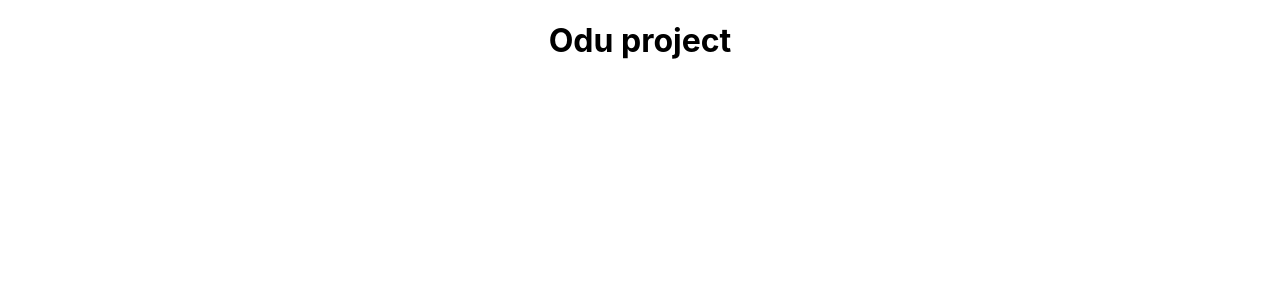
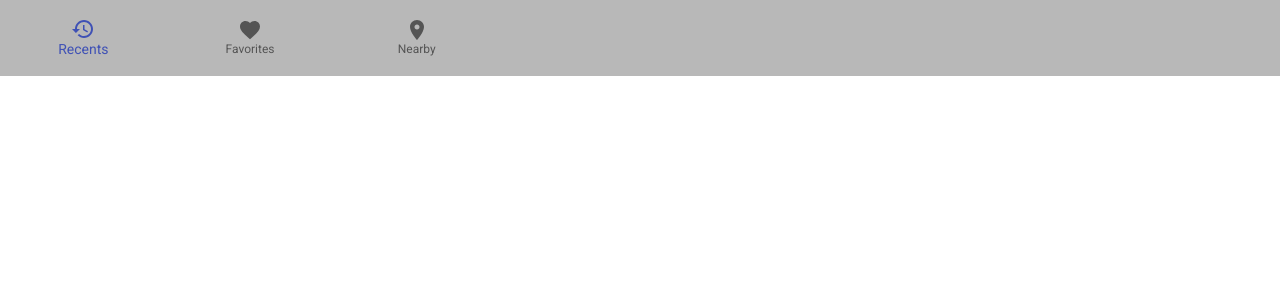
Before and after one commit to alubochkin/educational-platform, a React (Create React App) app: page / in a window 1280 px wide. Shown: the top 300 px of the page. Built offline with nearby package versions, Linux system fonts and the light colour scheme.

Commit message:
структура папок

```diff
--- a/src/App.css
+++ b/src/App.css
@@ -1,38 +1,11 @@
-.App {
-  text-align: center;
+* {
+  padding: 0;
+  margin: 0;
+  box-sizing: border-box;
 }
 
-.App-logo {
-  height: 40vmin;
-  pointer-events: none;
+.top-wrapper {
+  background-color: #b8b8b8;
+  height: max-content;
+  padding: 10px 0;
 }
-
-@media (prefers-reduced-motion: no-preference) {
-  .App-logo {
-    animation: App-logo-spin infinite 20s linear;
-  }
-}
-
-.App-header {
-  background-color: #282c34;
-  min-height: 100vh;
-  display: flex;
-  flex-direction: column;
-  align-items: center;
-  justify-content: center;
-  font-size: calc(10px + 2vmin);
-  color: white;
-}
-
-.App-link {
-  color: #61dafb;
-}
-
-@keyframes App-logo-spin {
-  from {
-    transform: rotate(0deg);
-  }
-  to {
-    transform: rotate(360deg);
-  }
-}
--- a/src/App.js
+++ b/src/App.js
@@ -1,9 +1,10 @@
 import './App.css';
+import Main from './pages/Main';
 
 function App() {
   return (
     <div className="App">
-      <h1>Odu project</h1>
+      <Main />
     </div>
   );
 }
--- /dev/null
+++ b/src/components/Header/Header.js
@@ -0,0 +1,12 @@
+import React from 'react'
+import NavigationTop from './Navigation'
+
+const Header = () => {
+  return (
+    <div className="top-wrapper">
+      <NavigationTop />
+    </div>
+  )
+}
+
+export default Header
--- /dev/null
+++ b/src/components/Header/Navigation.js
@@ -0,0 +1,37 @@
+import React from 'react';
+import { makeStyles } from '@material-ui/core/styles';
+import BottomNavigation from '@material-ui/core/BottomNavigation';
+import BottomNavigationAction from '@material-ui/core/BottomNavigationAction';
+import FolderIcon from '@material-ui/icons/Folder';
+import RestoreIcon from '@material-ui/icons/Restore';
+import FavoriteIcon from '@material-ui/icons/Favorite';
+import LocationOnIcon from '@material-ui/icons/LocationOn';
+
+const useStyles = makeStyles({
+  root: {
+    width: 500,
+    background: 'none',
+  },
+});
+
+const NavigationTop = () => {
+  const classes = useStyles();
+  const [value, setValue] = React.useState(0);
+
+  return (
+    <BottomNavigation
+      value={value}
+      onChange={(event, newValue) => {
+        setValue(newValue);
+      }}
+      showLabels
+      className={classes.root}
+    >
+      <BottomNavigationAction label="Recents" icon={<RestoreIcon />} />
+      <BottomNavigationAction label="Favorites" icon={<FavoriteIcon />} />
+      <BottomNavigationAction label="Nearby" icon={<LocationOnIcon />} />
+    </BottomNavigation>
+  );
+}
+
+export default NavigationTop;
--- /dev/null
+++ b/src/pages/Main.js
@@ -0,0 +1,12 @@
+import React from 'react';
+import Header from '../components/Header/Header';
+
+const Main = () => {
+  return (
+    <div>
+      <Header />
+    </div>
+  )
+}
+
+export default Main;
```
